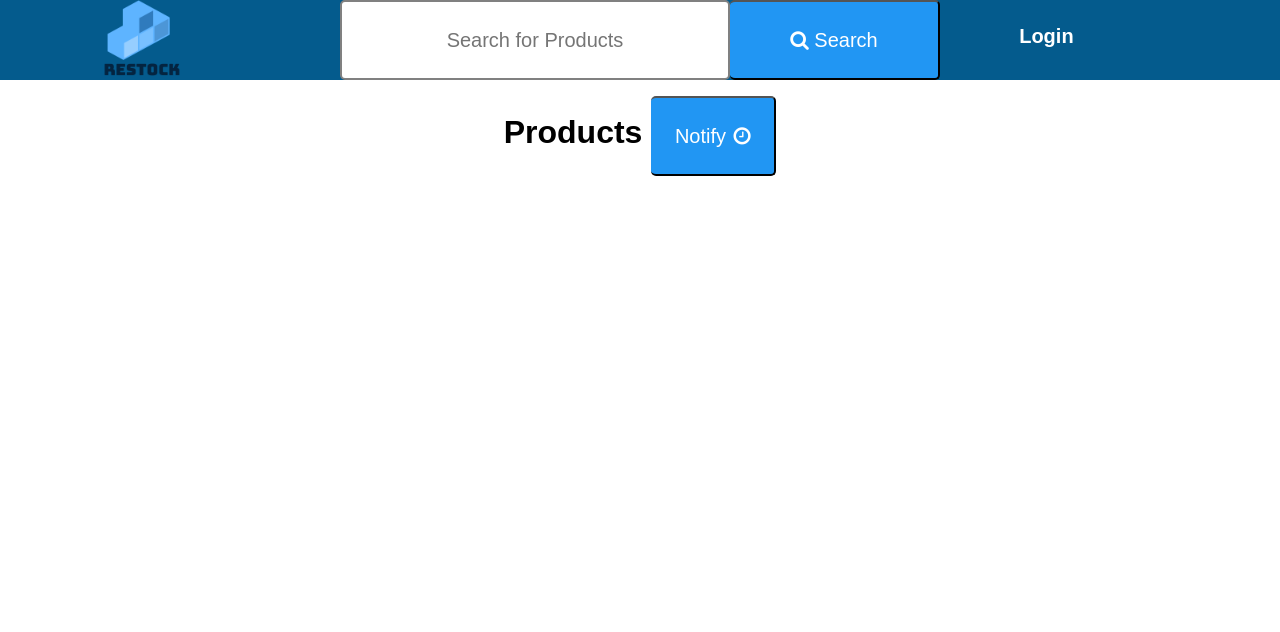
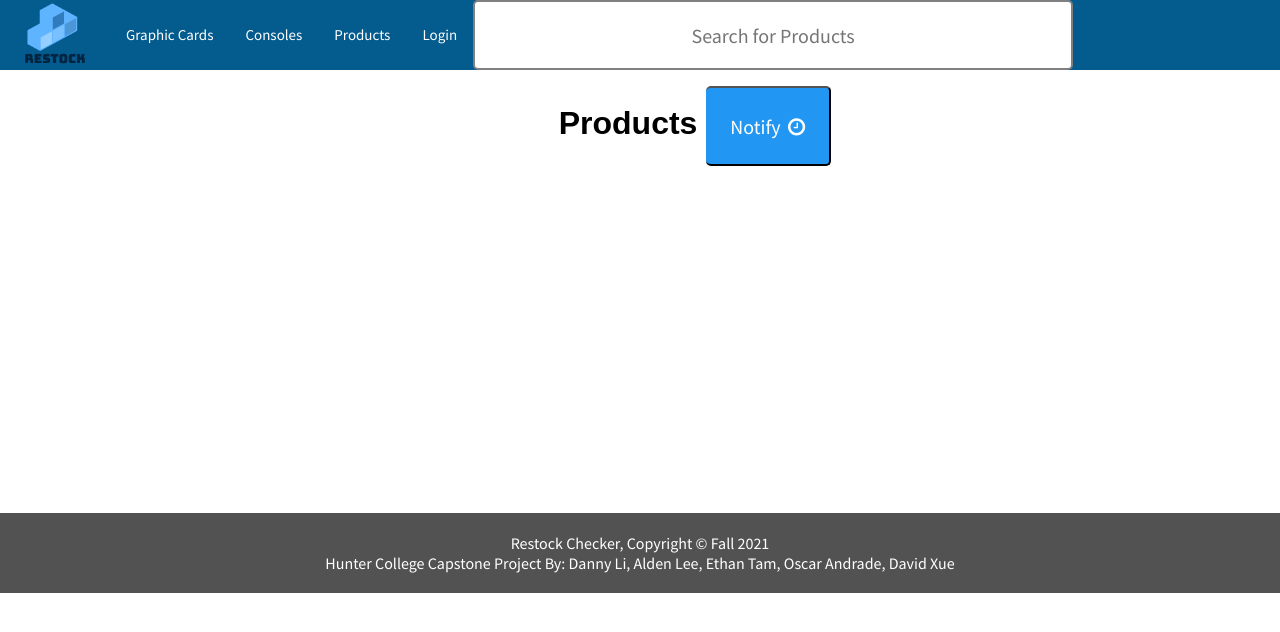
Before and after one commit to offetam/restock_checker, a Django app: page /home/ in a window 1280 px wide. Shown: the top 632 px of the page. Run offline with Django 3.2, Linux system fonts and the light colour scheme; data that the repository does not hold is empty; some libraries are stand-ins or nearby versions.

Commit message:
fixed header

```diff
--- a/pages/templates/base.html
+++ b/pages/templates/base.html
@@ -14,20 +14,36 @@
 
 <body>
     <header>
-        <div class = "header">
-            <div class = "inner_header">
-          <div class = "logo_container">
-            <a href="{% url 'landing' %}"><img class = "logo_img" src = '{% static "/imgs/logo3.png" %}'></img></a>
-          </div>
-
-          <div class = "search_container">
-            <form id = "searchbar" class = "search_form">
-                <input type="text" class = "searchtext" name="product" placeholder="Search for Products"><button type="submit" value="Search!"><i class="fa fa-search" id = "search_button"></i> Search</button>
-            </form>
-          </div>
-
       <nav>
-                  <ul class = "navigation"> <!--  Header to use on other pages -->
+        <p><a href="{% url 'landing' %}"><img src='{% static "imgs/logo3.png" %}'></a></p>
+            <ul>
+                <li>
+                    <a>Graphic Cards</a>
+                    <ul>
+                        <li>
+                            <a href="{% url 'home' %}?product=3070">GeForce RTX 3070</a>
+                            <a href="{% url 'home' %}?product=3080">GeForce RTX 3080</a>
+                            <a href="{% url 'home' %}?product=3090">GeForce RTX 3090</a>
+                        </li>
+                    </ul>
+                </li>
+                <li>
+                    <a>Consoles</a>
+                    <ul>
+                        <li>
+                            <a href="{% url 'home' %}?product=Playstation">PLAYSTATION 5</a>
+                            <a href="{% url 'home' %}?product=Xbox">XBOX ONE X</a>
+                        </li>
+                    </ul>
+                </li>
+                <li>
+                    <a href="{% url 'home' %}">Products</a>
+                </li>
+                    {% if request.session.email != '' %}
+                    <li>
+                      <a href="{% url 'notification' %}">Notifications</a>
+                    </li>
+                    {% endif %}
                 <li>
                         {% if request.session.email != '' %}
                             <a href="{% url 'signout' %}">Sign Out</a>
@@ -36,18 +52,30 @@
                         {% endif %}
                 </li>
                 <li>
+                    <div class = "search_container">
+                        <form id = "searchbar" class = "search_form">
+                            <input type="text" class = "searchtext" name="product" placeholder="Search for Products">
+                        </form>
+                      </div>
+                </li>
+                <li>
                     {% if request.session.email != '' %}
-                <a href="{% url 'notification' %}">Notification</a>
+                        <p>{{request.session.email}}</p>
                     {% endif %}
                 </li>
             </ul>
         </nav>
-            </div>
-
-    </div>
     </header>
 
 
     <div id ="content" > {% block content %} {% endblock %}</div>
+
+    <section>
+      <footer>
+        <p>Restock Checker, Copyright &copy; Fall 2021</p>
+        <p>Hunter College Capstone Project By: Danny Li, Alden Lee, Ethan Tam, Oscar Andrade, David Xue</p>
+
+      </footer>
+    </section>
 </body>
 </html>
--- a/pages/templates/display.html
+++ b/pages/templates/display.html
@@ -1,9 +1,10 @@
+
 {% load static %}
+
 <!DOCTYPE html>
 <html>
 <head>
     <meta name="viewport" content="with=device-width, initial-scale = 1.0">
-    <title>Restock - Launch Page</title>
     <link rel="shortcut icon" href='{% static "imgs/logo3.png" %}'>
     <link rel="stylesheet" href='{% static "/css/style.css" %}''>
     <link rel="preconnect" href="https://fonts.googleapis.com">
--- a/pages/templates/mainpage.html
+++ b/pages/templates/mainpage.html
@@ -6,12 +6,15 @@
 
   <title>Restock - Products</title>
   <link rel="shortcut icon" href='{% static "imgs/logo3.png" %}'>
+  <link rel="preconnect" href="https://fonts.googleapis.com">
+<link rel="preconnect" href="https://fonts.gstatic.com" crossorigin>
+<link href="https://fonts.googleapis.com/css2?family=Source+Sans+Pro:wght@300;400;700&display=swap" rel="stylesheet">
 
 <body>
   <form>
     <div class = "header_container">
     {% if request.session.email != '' %}
-        <h1 style="color:#008080; text-align:right; padding-left: 1.75rem; position:absolute">Welcome: {{request.session.email}}</h1>
+        <!--<h1 style="color:#008080; text-align:right; padding-left: 1.75rem; position:absolute">Welcome: {{request.session.email}}</h1>-->
     {% endif %}
          <h1 style = "margin-top: 1rem;">Products <button class= "notifbutton" type="submit" value="submit">Notify<i style = "margin-left: 7.5px;" class="fa fa-clock-o"></i></button>
          </h1>
--- a/static/css/mainpage.css
+++ b/static/css/mainpage.css
@@ -1,36 +1,37 @@
-*{
+* {
   margin: 0;
   padding: 0;
   box-sizing: border-box;
+  font-family: "Source Sans Pro", sans-serif;
 }
 
-h1{
+h1 {
   text-align: center;
   font-family: sans-serif;
 }
 
-.logo_img{
+.logo_img {
   height: 80px;
   width: auto;
 }
 
-.wrapper{
+.wrapper {
   display: grid;
   grid-auto-rows: 450px;
   grid-template-columns: repeat(4, minmax(0, 1fr));
   grid-gap: 1rem;
-  background-color: #F8F8FF;
+  background-color: #f8f8ff;
   color: #444;
   height: 50%;
   margin: 0 auto;
   width: 80%;
 }
 
-.notifcheck{
+.notifcheck {
   margin-right: 25px;
 }
 
-.box{
+.box {
   background-color: #444;
   color: #fff;
   border-radius: 5px;
@@ -44,166 +45,190 @@ h1{
   font-weight: bold;
 }
 
-.temp:hover, .checker_temp:hover{
+.temp:hover,
+.checker_temp:hover {
   cursor: pointer;
   text-decoration: underline;
-	text-decoration-color: #00BFFF;
+  text-decoration-color: #00bfff;
 }
 
-img {
-	height: .85em;
-}
-
-table{
+table {
   border: 2.5px solid gray;
 }
 
-body
-{
+body {
   /*background: linear-gradient(to right, #6699ff 0%, #ffcc99 100%) !important;*/
   height: 100%;
   width: 100%;
 }
 
-.td-product-header:hover{
+.td-product-header:hover {
   text-decoration: underline;
   color: blue;
   cursor: pointer;
 }
 
-.header
-{
-	height: 80px;
+.header {
+  min-height: 100vh;
   width: 100%;
-	background-color: #045b8d;
-	display:block;
-	/*background-image: linear-gradient(rgba(0,0,0,0.4),rgba(0,0,0,0.4));*/
-	padding-left: 8%;
-	padding-right: 8%;
-	box-sizing: border-box;
+  background-position: center;
+  background-size: cover;
+  position: relative;
+  font-size: larger;
 }
 
-#fa-home{
+#fa-home {
   color: white;
 }
 
-#fa-home:hover{
+#fa-home:hover {
   color: blue;
 }
 
-.logo_container
-{
+.logo_container {
   height: 100%;
   display: table;
   float: left;
 }
 
-.logo
-{
+.logo {
   vertical-align: middle;
 }
 
-.inner_header
-{
+.inner_header {
   align-items: center;
 }
 
-nav
-{
-	vertical-align: middle;
-	flex: 1;
-	text-align: right;
-	margin-right: 40px;
-}
-nav
-{
-	flex: 1;
-	text-align: right;
-	margin-right: 40px;
+nav {
+  width: 100%;
+  height: 70px;
+  background-color: #045b8d;
 }
 
-nav ul li{
-	list-style: none;
-	display: inline-block;
-	color: #000;
-	font-size: 13px;
-	font-weight: bold;
-	margin-left: 60px;
+nav img {
+  width: 70px;
+  padding: 3px;
 }
 
-nav ul li a
-{
-  text-decoration: none;
-  font-size: 20px;
-  color: white;
-  font-family: sans-serif;
-	font: bold;
+nav p {
+  font-family: "Source Sans Pro", sans-serif;
+  color: #fff;
+  font-size: 24px;
+  line-height: 55px;
+  float: left;
+  padding: 0px 20px;
 }
 
-table th
-{
+nav ul {
+  float: left;
+}
+
+nav ul li {
+  float: left;
+  list-style: none;
+  position: relative;
+}
+
+nav ul li a {
+  color: rgb(255, 255, 255);
+  text-decoration: none;
+  font-size: 15px;
+  padding: 25px 16px;
+  display: block;
+}
+
+nav ul li ul {
+  display: none;
+  position: absolute;
+  background-color: #045b8d;
+  padding: 10px;
+  border-radius: 0px 0px 4px 4px;
+}
+
+nav ul li:hover ul {
+  display: block;
+}
+
+nav ul li ul li {
+  width: 180px;
+  border-radius: 4px;
+}
+
+nav ul li ul li a {
+  padding: 8px 14px;
+}
+
+nav ul li ul li a:hover {
+  background-color: #8f8f8f;
+}
+
+nav ul li p {
+  color: rgb(255, 255, 255);
+  text-decoration: none;
+  font-size: 15px;
+  padding: 10px 32px;
+  display: block;
+}
+
+table th {
   background: linear-gradient(45deg, #49a09d, #5f2c82);
   color: white;
   font-family: sans-serif;
 }
 
-table
-{
+table {
   margin: auto;
   border-collapse: collapse;
   width: 75%;
-	box-shadow: 0 0 20px rgba(0,0,0,0.1);
+  box-shadow: 0 0 20px rgba(0, 0, 0, 0.1);
 }
 
-th, td
-{
-	background-color: rgba(255,255,255,0.5);
+th,
+td {
+  background-color: rgba(255, 255, 255, 0.5);
   padding: 25px;
   border: 2px solid black;
 }
 
-a:hover
-{
-  color: #00BFFF;
+a:hover {
+  color: #00bfff;
 }
 
-#logo_image
-{
-	max-width:100%;
-	height:80px;
+#logo_image {
+  max-width: 100%;
+  height: 80px;
 }
 
-.search_container
-{
+.search_container {
   height: 25px;
+  z-index: -1;
 }
 
-.search_form
-{
+.search_form {
   margin: 0 auto;
   width: 600px;
+  z-index: -1;
 }
 
-.search_form input[type=text]
-{
-	height: 80px;
-	float:left;
-	width: 65%;
+.search_form input[type="text"] {
+  height: 70px;
+  float: left;
+  width: 100%;
   flex: 1;
   outline: none;
-	border : 2.5px solid gray;
+  border: 2.5px solid gray;
   border-radius: 5px;
   text-align: center;
   font-size: 20px;
   padding: 5px;
+  z-index: -1;
 }
 
-form.search_form button
-{
+form.search_form button {
   height: 80px;
   width: 35%;
   color: white;
-	background: #2196F3;
+  background: #2196f3;
   border-left: none;
   cursor: pointer;
   font-size: 20px;
@@ -211,13 +236,13 @@ form.search_form button
   border-radius: 5px;
 }
 
-.table-header{
+.table-header {
   width: 50%;
 }
 
-.fakepopup_data{
+.fakepopup_data {
   position: fixed;
-	background-color: rgba(0,0,0,0.5);
+  background-color: rgba(0, 0, 0, 0.5);
   z-index: 10000;
   top: 0px;
   left: 0px;
@@ -225,11 +250,11 @@ form.search_form button
   bottom: 0px;
 }
 
-.exit_popup:hover{
+.exit_popup:hover {
   cursor: pointer;
 }
 
-.exit_popup{
+.exit_popup {
   width: 75px;
   border-radius: 5px;
   border: 3px solid #bfbfbf;
@@ -238,14 +263,14 @@ form.search_form button
   z-index: 10001;
 }
 
-.hidden_div{
+.hidden_div {
   height: 100%;
   width: 100%;
   position: absolute;
   z-index: 9999;
 }
 
-.popup_data_info{
+.popup_data_info {
   position: absolute;
   left: 50%;
   transform: translate(-50%, 0);
@@ -258,33 +283,33 @@ form.search_form button
   font-weight: bold;
   overflow: auto;
   border-radius: 7px 7px 7px 7px;
-	border-top: .5rem solid #bfbfbf;
-	border-left: .5rem solid #bfbfbf;
-	border-right: .5rem solid #bfbfbf;
-	border-bottom: .5rem solid #bfbfbf;
+  border-top: 0.5rem solid #bfbfbf;
+  border-left: 0.5rem solid #bfbfbf;
+  border-right: 0.5rem solid #bfbfbf;
+  border-bottom: 0.5rem solid #bfbfbf;
   z-index: 10001;
 }
 
-.popup_data_info li{
+.popup_data_info li {
   list-style: none;
   /* text-align: center; */
-	border-bottom: .75px solid #fff;
-	padding: .15rem;
+  border-bottom: 0.75px solid #fff;
+  padding: 0.15rem;
 }
 
-.popup_link{
+.popup_link {
   text-decoration: none;
   color: #bfbfbf;
 }
 
-.details{
+.details {
   transition-duration: 2s;
 }
 
-.notifbutton{
+.notifbutton {
   height: 80px;
   color: white;
-	background: #2196F3;
+  background: #2196f3;
   border-left: none;
   cursor: pointer;
   font-size: 20px;
@@ -294,6 +319,14 @@ form.search_form button
   margin-bottom: 1rem;
 }
 
-.product_name{
+.product_name {
   margin-bottom: 1em;
 }
+
+footer {
+  text-align: center;
+  padding: 20px;
+  background-color: #525252;
+  color: white;
+  margin-top: 331px;
+}
```
Also changed, not shown: pages/templates/about.html (+12 -0 lines), pages/templates/details.html (+8 -31 lines), pages/templates/notification.html (+13 -32 lines), static/css/about_style.css (+18 -1 lines), static/css/notification.css (+47 -50 lines), static/css/style.css (+11 -2 lines), 1 other file. Lines whose indentation alone changed are shown as unchanged.
